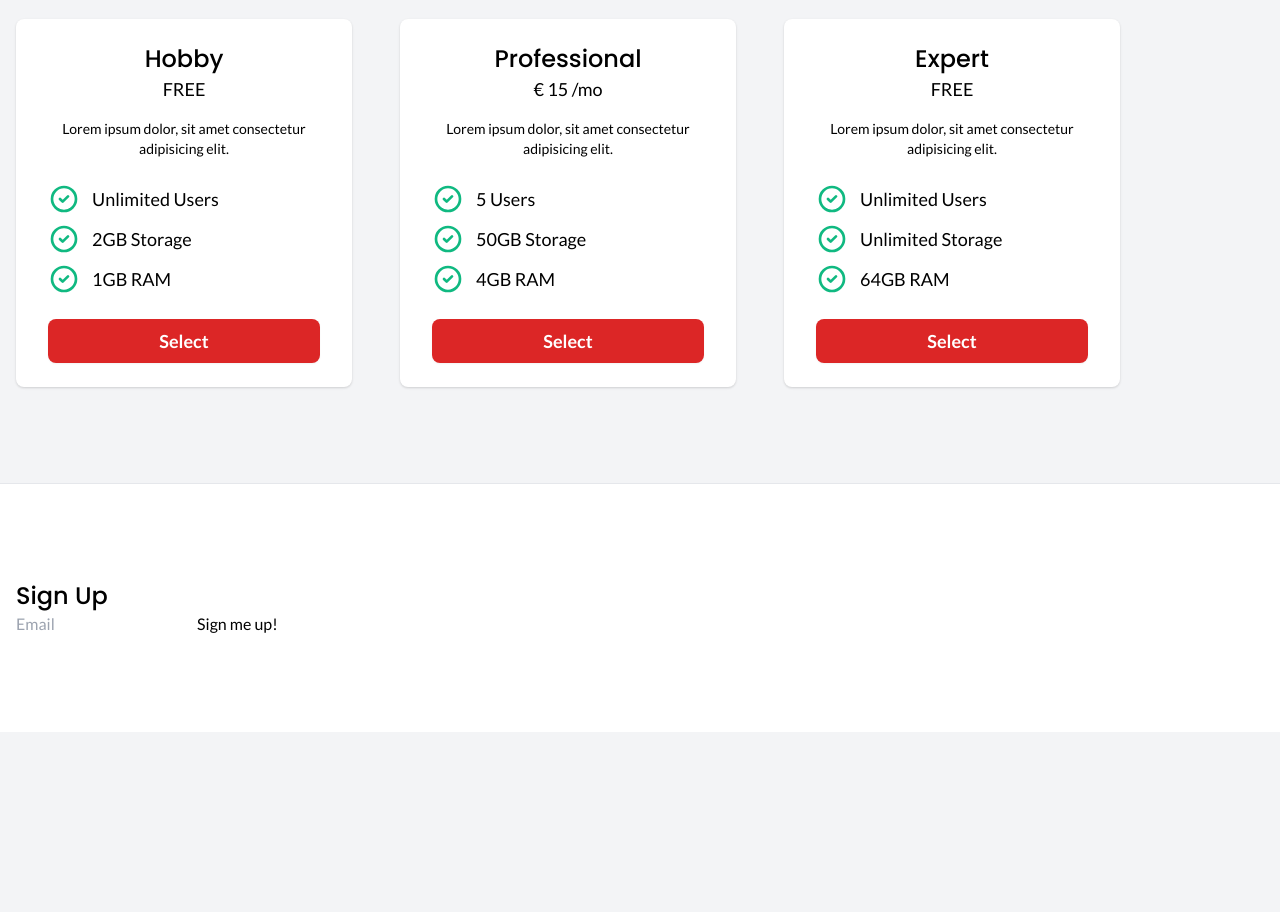
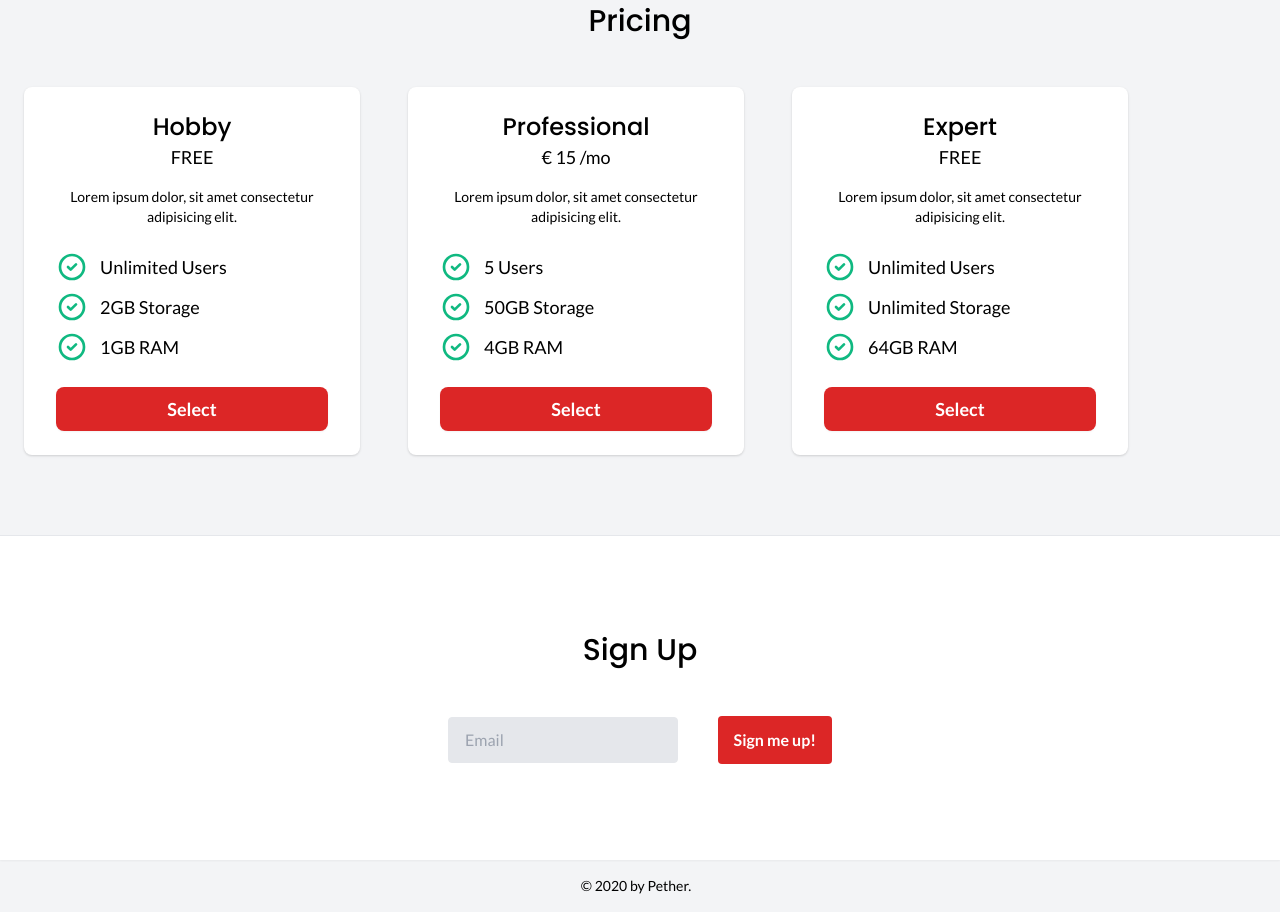
Before and after one commit to cyrildewit/my-freecodecamp-code, a plain HTML site: page responsive-web-design/product-landing-page/index.html in a window 1280 px wide. Shown: the part 1063-1975 px from the top of the page. Before the commit the page ends 1795 px from the top, so only its background shows below. Drawn offline with nearby package versions, Linux system fonts and the light colour scheme.

Commit message:
feat: finish project

```diff
--- a/responsive-web-design/product-landing-page/index.html
+++ b/responsive-web-design/product-landing-page/index.html
@@ -15,8 +15,6 @@
     <link href="css/style.css" rel="stylesheet">
 </head>
 <body class="font-lato bg-gray-100">
-
-    <script src="https://cdn.freecodecamp.org/testable-projects-fcc/v1/bundle.js" defer></script>
 
     <header class="bg-white shadow relative z-40 border-red-600 border-t-4" id="header">
         <div class="container mx-auto px-6">
@@ -121,10 +119,12 @@
         </div>
     </section>
 
-    <section class="py-24 border-t" id="pricing">
+    <section class="py-20 border-t" id="pricing">
         <div class="container mx-auto px-4">
 
-            <div class="flex flex-col md:flex-row items-center -mx-6">
+            <h1 class="font-poppins text-3xl font-medium text-center mb-12">Pricing</h1>
+
+            <div class="flex flex-col md:flex-row items-center -mx-4">
 
                 <div class="px-6 max-w-sm">
                     <div class="bg-white shadow text-sm rounded-lg">
@@ -257,18 +257,33 @@
         </div>
     </section>
 
-    <section class="bg-white py-24 border-t" id="sign_up">
+    <section class="bg-white py-24 border-t shadow-sm" id="sign_up">
         <div class="container mx-auto px-4">
-            <h1 class="font-poppins text-2xl font-medium">Sign Up</h1>
+            <h1 class="font-poppins text-3xl font-medium text-center mb-12">Sign Up</h1>
 
-            <div>
-                <form action="https://www.freecodecamp.com/email-submit" id="form">
-                    <input type="email" id="email" placeholder="Email">
-                    <button type="submit" id="submit">Sign me up!</button>
-                </form>
-            </div>
+            <form action="https://www.freecodecamp.com/email-submit" id="form" class="w-full max-w-sm mx-auto">
+                <div class="flex justify-between items-center">
+                    <div style="width: 60%">
+                        <input type="email" id="email" placeholder="Email" name="email"
+                            class="appearance-none block w-full bg-gray-200 text-gray-700 border border-gray-200 rounded py-3 px-4 leading-tight focus:outline-none focus:bg-white focus:border-gray-500">
+                    </div>
+
+                    <div>
+                        <input
+                            class="bg-red-600 hover:bg-red-300 text-white font-bold py-3 px-4 rounded focus:outline-none focus:shadow-outline ml-4"
+                            type="submit" id="submit"
+                            value="Sign me up!">
+                    </div>
+                </div>
+            </form>
         </div>
     </section>
 
+    <footer class="flex justify-center py-4">
+        <p class="text-sm pr-2" style="line-height: 20px;">&copy; 2020 by Pether.</p>
+    </footer>
+
+    <script src="https://cdn.freecodecamp.org/testable-projects-fcc/v1/bundle.js"></script>
+
 </body>
 </html>
```
